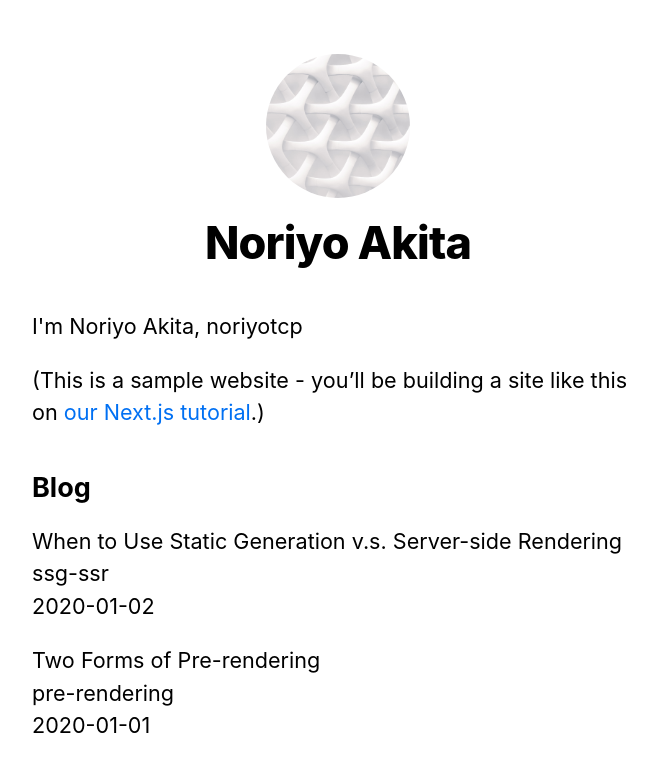
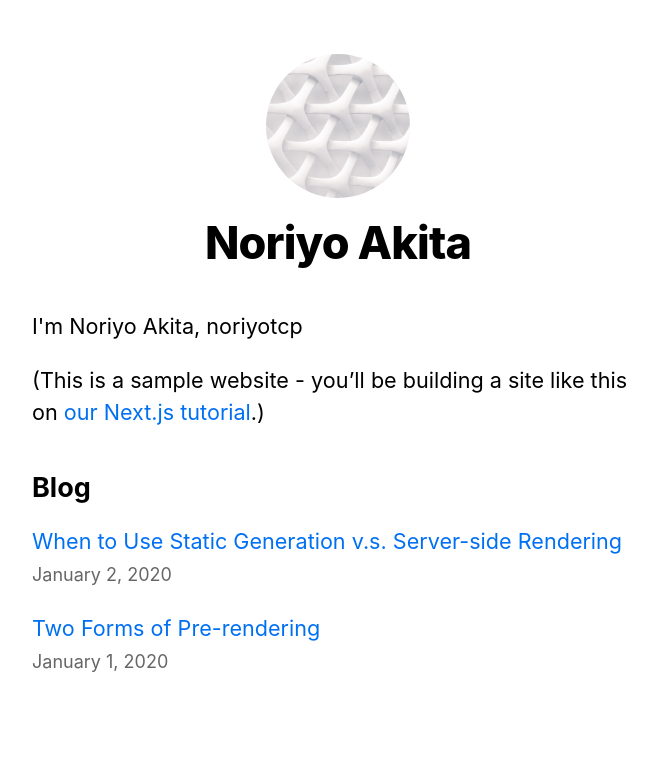
Before and after one commit to noriyotcp/nextjs-blog, a Next.js app: page / in a window 1280 px wide. Shown: the top 772 px of the page, without its empty margins (302-959 px from the left). Built offline with nearby package versions, Linux system fonts and the light colour scheme.

Commit message:
Complete Polishing the Index Page

```diff
--- a/pages/index.js
+++ b/pages/index.js
@@ -1,5 +1,7 @@
 import Head from 'next/head';
+import Link from 'next/link';
 import Layout, { siteTitle } from "../components/layout";
+import Date from "../components/date";
 import utilStyles from "../styles/utils.module.css";
 import { getSortedPostsData } from '../lib/posts';
 
@@ -30,11 +32,11 @@
         <ul className={utilStyles.list}>
           {allPostsData.map(({ id, date, title }) => (
             <li className={utilStyles.listItem} key={id}>
-              {title}
+              <Link href={`/posts/${id}`}>{title}</Link>
               <br />
-              {id}
-              <br />
-              {date}
+              <small className={utilStyles.lightText}>
+                <Date dateString={date} />
+              </small>
             </li>
           ))}
         </ul>
```
